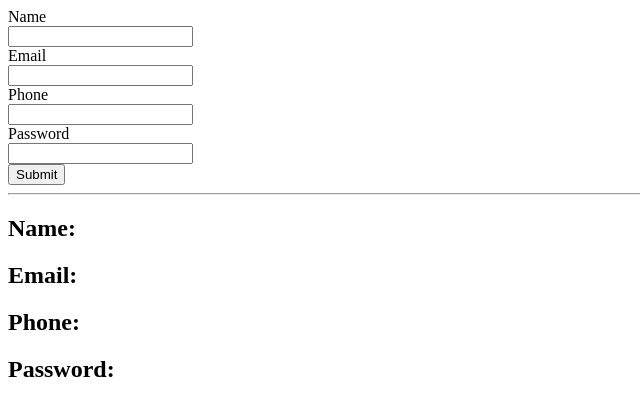
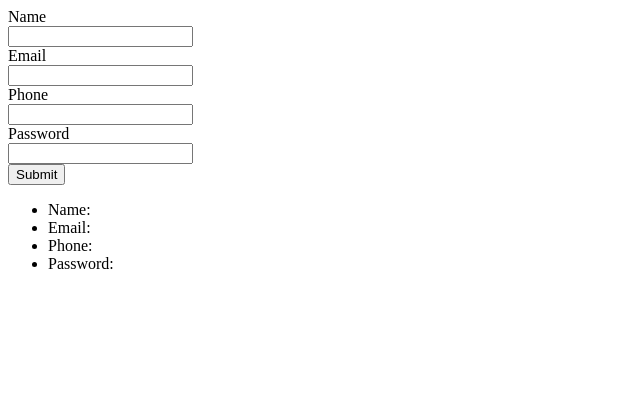
Before and after one commit to Faithmathenge/luxury-living, a React (Vite) app in the folder vite-project/: page / in a window 1280 px wide. Shown: the top 416 px of the page, without its empty margins (0-640 px from the left). Built offline with nearby package versions, Linux system fonts and the light colour scheme.

Commit message:
React forms

```diff
--- a/vite-project/src/StateAndEvents/Form.jsx
+++ b/vite-project/src/StateAndEvents/Form.jsx
@@ -8,20 +8,21 @@ function Form() {
     password: "",
   });
 
-  const handleChange = (e) => {
-    setInput({
-      ...input,
-      [e.target.name]: e.target.value,
-    });
+  const nameOnChange = (e) => {
+    const inputClone = { ...input };
+    inputClone.name = e.target.value;
+    setInput(inputClone);
   };
 
   const onSubmit = () => {
     console.log("Submit button clicked");
-    console.log("Name:", input.name);
-    console.log("Email:", input.email);
-    console.log("Phone:", input.phone);
-    console.log("Password:", input.password);
+    console.log("name is", input.name);
+    console.log("email is", input.email);
+    console.log("phone is", input.phone);
+    console.log("password is", input.password);
   };
+
+  console.log(input);
 
   return (
     <div>
@@ -29,8 +30,9 @@ function Form() {
         <div>
           <label>Name</label>
         </div>
+
         <div>
-          <input name="name" value={input.name} onChange={handleChange} />
+          <input value={input.name} onChange={nameOnChange} />
         </div>
       </main>
 
@@ -38,8 +40,16 @@ function Form() {
         <div>
           <label>Email</label>
         </div>
+
         <div>
-          <input name="email" value={input.email} onChange={handleChange} />
+          <input
+            value={input.email}
+            onChange={(e) => {
+              const inputClone = { ...input };
+              inputClone.email = e.target.value;
+              setInput(inputClone);
+            }}
+          />
         </div>
       </main>
 
@@ -47,8 +57,16 @@ function Form() {
         <div>
           <label>Phone</label>
         </div>
+
         <div>
-          <input name="phone" value={input.phone} onChange={handleChange} />
+          <input
+            value={input.phone}
+            onChange={(e) => {
+              const inputClone = { ...input };
+              inputClone.phone = e.target.value;
+              setInput(inputClone);
+            }}
+          />
         </div>
       </main>
 
@@ -56,12 +74,16 @@ function Form() {
         <div>
           <label>Password</label>
         </div>
+
         <div>
           <input
             type="password"
-            name="password"
             value={input.password}
-            onChange={handleChange}
+            onChange={(e) => {
+              const inputClone = { ...input };
+              inputClone.password = e.target.value;
+              setInput(inputClone);
+            }}
           />
         </div>
       </main>
@@ -70,12 +92,12 @@ function Form() {
         <button onClick={onSubmit}>Submit</button>
       </main>
 
-      <hr />
-
-      <h2>Name: {input.name}</h2>
-      <h2>Email: {input.email}</h2>
-      <h2>Phone: {input.phone}</h2>
-      <h2>Password: {input.password}</h2>
+      <ul>
+        <li>Name: {input.name}</li>
+        <li>Email: {input.email}</li>
+        <li>Phone: {input.phone}</li>
+        <li>Password: {input.password}</li>
+      </ul>
     </div>
   );
 }
```
